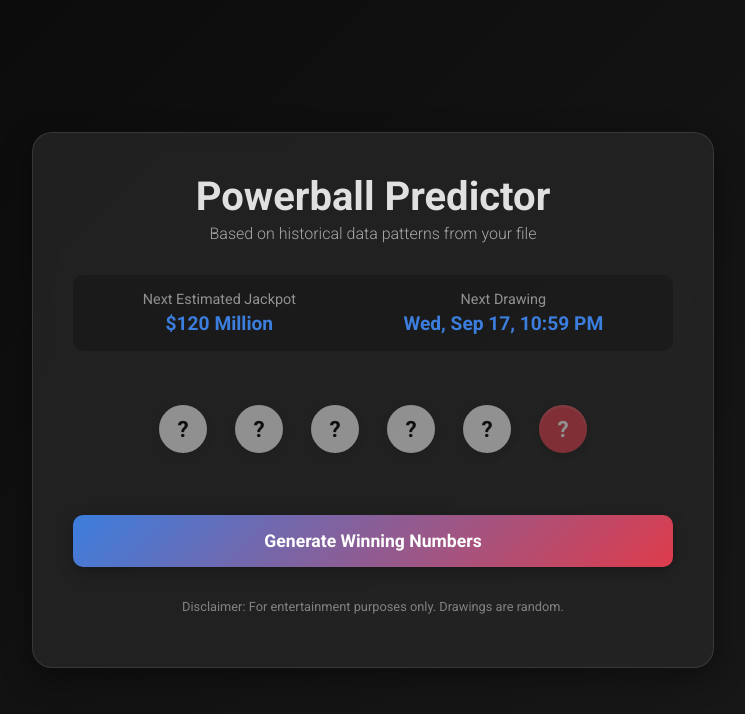
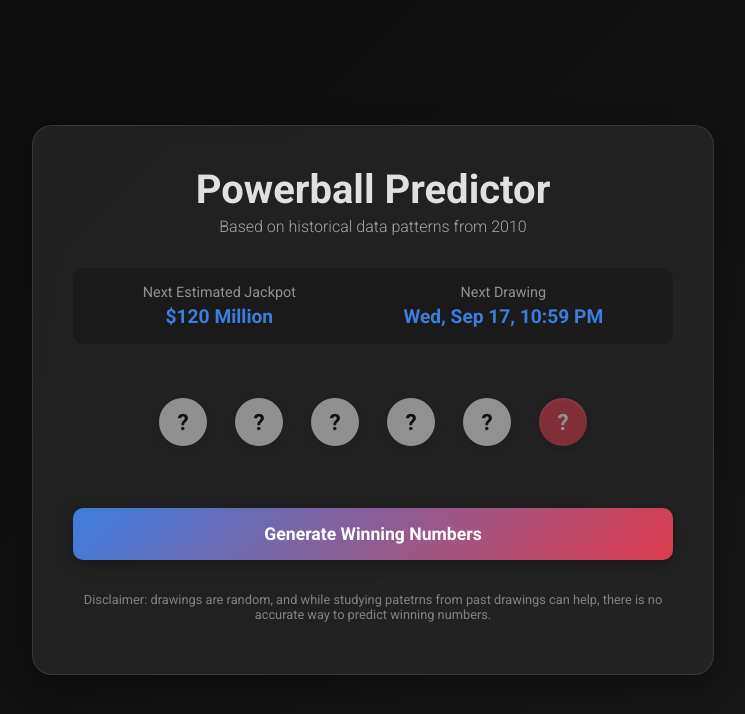
Before and after one commit to joshstafki/Power-Ball-Generator, a plain HTML site: page index.html in a window 1280 px wide. Shown: the whole page, without its empty margins (267-1012 px from the left). Drawn offline with nearby package versions, Linux system fonts and the light colour scheme.

Commit message:
Update index.html

```diff
--- a/index.html
+++ b/index.html
@@ -17,7 +17,7 @@
     <main class="predictor-container">
         <header>
             <h1>Powerball Predictor</h1>
-            <p class="subtitle">Based on historical data patterns from your file</p>
+            <p class="subtitle">Based on historical data patterns from 2010</p>
         </header>
 
         <section class="drawing-info">
@@ -43,7 +43,7 @@
         <button id="export-btn" class="hidden">Save Numbers as Image</button>
 
         <footer>
-            <p>Disclaimer: For entertainment purposes only. Drawings are random.</p>
+            <p>Disclaimer: drawings are random, and while studying patetrns from past drawings can help, there is no accurate way to predict winning numbers.</p>
         </footer>
     </main>
 
```
